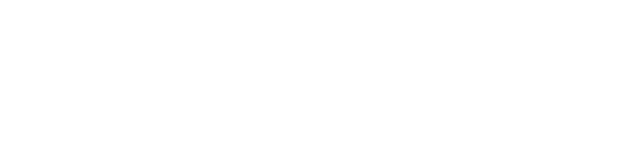
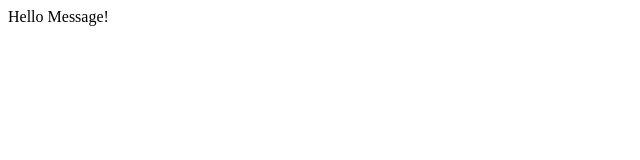
Before and after one commit to wgbx/mini-vue, a website: page playground/index.html in a window 1280 px wide. Shown: the whole page, without its empty margins (0-640 px from the left). Drawn offline with nearby package versions, Linux system fonts and the light colour scheme.

Commit message:
构建初始调试版本

```diff
--- a/playground/index.html
+++ b/playground/index.html
@@ -4,12 +4,25 @@
     <meta charset="UTF-8" />
     <meta name="viewport" content="width=device-width, initial-scale=1.0" />
   </head>
+  <script src="https://cdn.bootcdn.net/ajax/libs/vue/3.3.4/vue.global.prod.js"></script>
   <body>
-    <div id="app"></div>
+    <div id="app">{{ message }}</div>
+
     <script type="module">
-      import { getInfo } from '../packages/core/index.js'
-      console.log('1111')
-      console.log(getInfo())
+      console.log(window)
+      const { createApp, ref } = Vue
+
+      createApp({
+        setup() {
+          const message = ref('Hello vue!')
+          setTimeout(() => {
+            message.value = 'Hello Message!'
+          }, 2000)
+          return {
+            message
+          }
+        }
+      }).mount('#app')
     </script>
   </body>
 </html>
```
